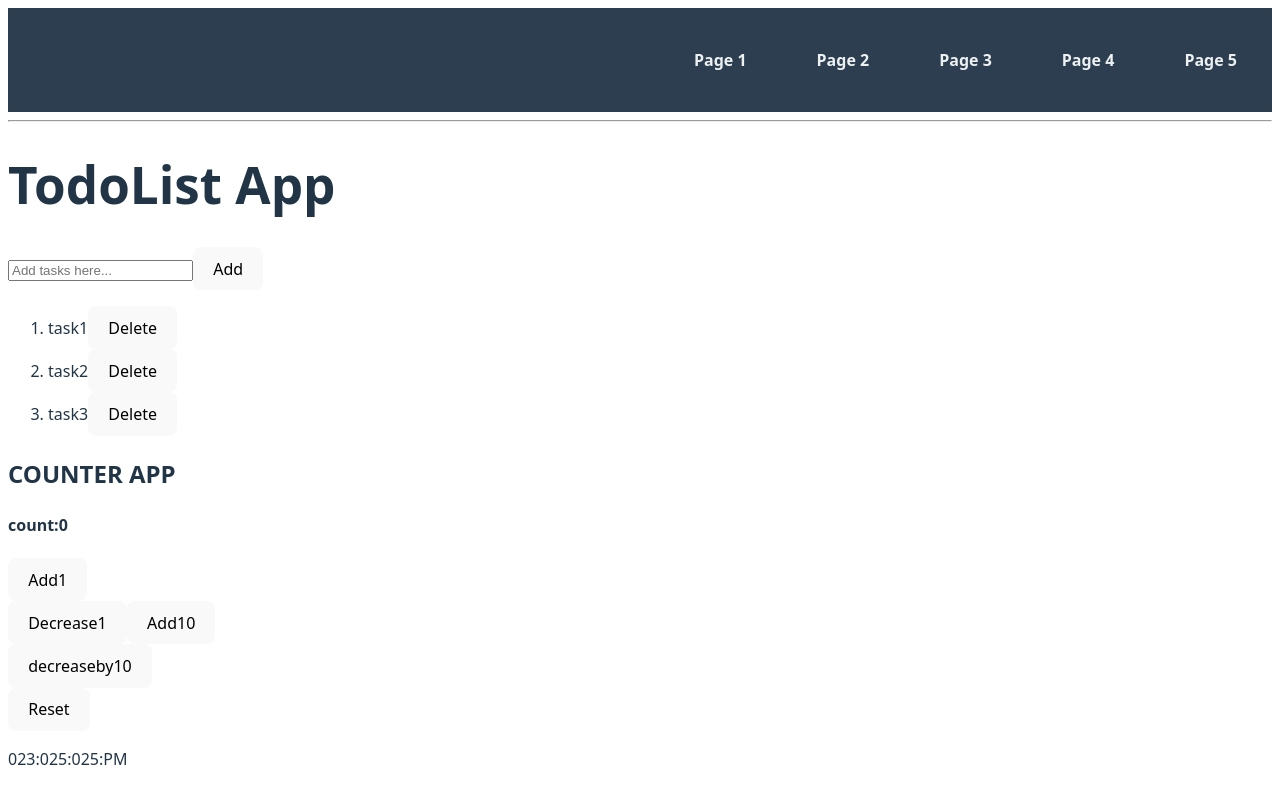
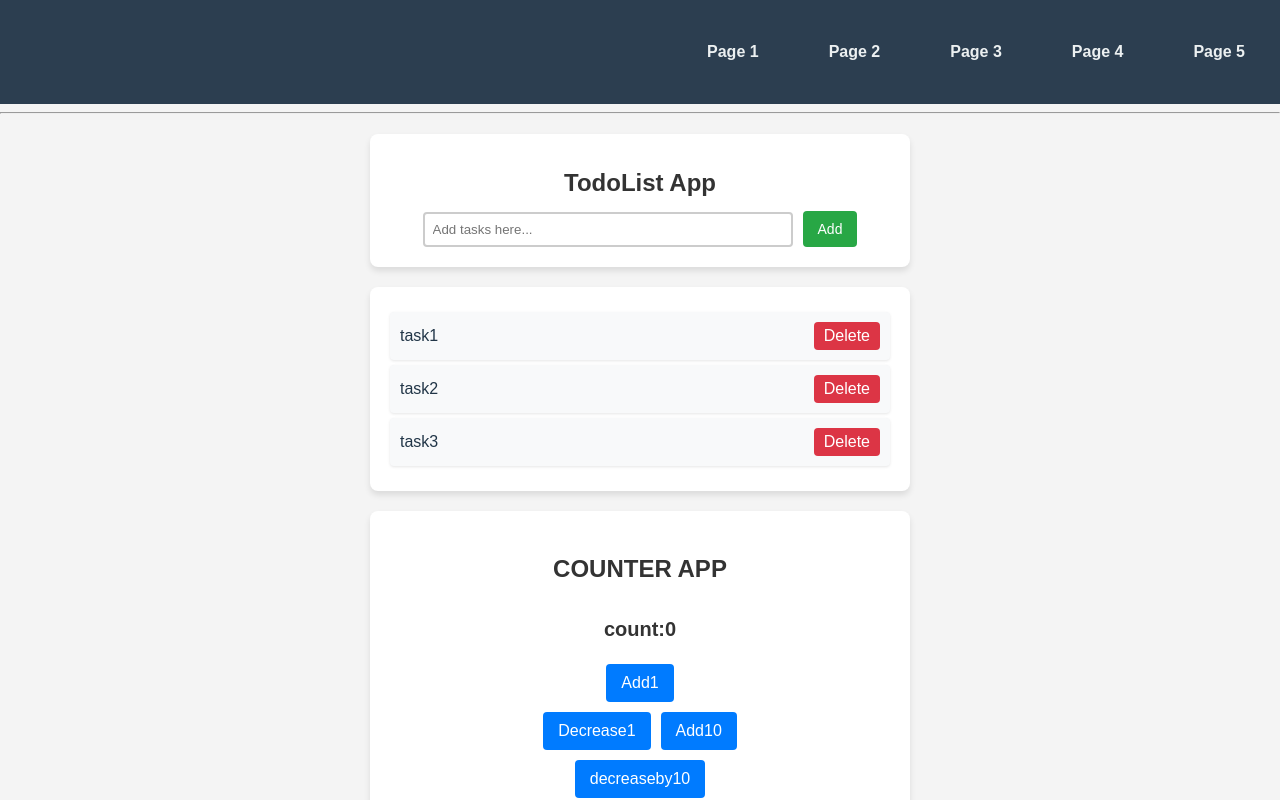
Before and after one commit to Elie-Dev250/React-exercise, a React (Vite) app: page / in a window 1280 px wide. Shown: the top 800 px of the page. Built offline with nearby package versions, Linux system fonts and the light colour scheme.

Commit message:
fetching data

```diff
--- a/src/Components/Layout.jsx
+++ b/src/Components/Layout.jsx
@@ -10,6 +10,7 @@ const Layout = () => {
         <Link to="/page3">Page 3</Link>
         <Link to="/page4">Page 4</Link>
         <Link to="/page5">Page 5</Link>
+
       </nav>
 
       <hr />
--- a/src/index.css
+++ b/src/index.css
@@ -152,7 +152,6 @@ button:focus-visible {
 
 
 
-/* index.css */
 
 .part1 {
   margin: 30px auto;
@@ -281,3 +280,263 @@ button:focus-visible {
   margin: 15px 0 5px;
   color: #666;
 }
+
+
+
+/* page 5 css foes here */
+
+
+
+.shop {
+  text-align: center;
+  padding: 20px;
+}
+
+h1 {
+  margin-bottom: 10px;
+}
+
+.picture {
+  display: grid;
+  grid-template-columns: repeat(auto-fill, minmax(200px, 1fr));
+  gap: 15px;
+  padding: 10px;
+}
+
+.im1 {
+  background-color: #f4f4f4;
+  border-radius: 8px;
+  padding: 10px;
+  text-align: center;
+  transition: transform 0.3s ease, box-shadow 0.3s ease;
+}
+
+.im1 img {
+  width: 100%;
+  height: auto;
+  border-radius: 8px;
+  transition: transform 0.3s ease;
+}
+
+.im1 p {
+  margin-top: 10px;
+  font-size: 14px;
+  color: #333;
+  transition: color 0.3s ease;
+}
+
+/* Hover effects */
+.im1:hover {
+  transform: scale(1.05);
+  box-shadow: 0 4px 12px rgba(0, 0, 0, 0.1);
+}
+
+.im1:hover img {
+  transform: scale(1.05);
+}
+
+.im1:hover p {
+  color: #007bff;
+}
+
+
+
+
+/* css for page1 */
+
+
+
+
+
+/* General styling */
+body {
+  font-family: Arial, sans-serif;
+  margin: 0;
+  padding: 0;
+  background-color: #f4f4f4;
+}
+
+/* TodoList App */
+.task5 {
+  background-color: #fff;
+  padding: 20px;
+  margin: 20px auto;
+  width: 80%;
+  max-width: 500px;
+  border-radius: 8px;
+  box-shadow: 0 4px 6px rgba(0, 0, 0, 0.1);
+  text-align: center;
+}
+
+.task5 h1 {
+  color: #333;
+  font-size: 24px;
+  margin-bottom: 15px;
+}
+
+.task5 input {
+  width: 70%;
+  padding: 8px;
+  margin-right: 10px;
+  border: 2px solid #ccc;
+  border-radius: 4px;
+}
+
+.task5 .add-button {
+  padding: 10px 15px;
+  border: none;
+  background-color: #28a745;
+  color: white;
+  font-size: 14px;
+  cursor: pointer;
+  border-radius: 4px;
+}
+
+.task5 .add-button:hover {
+  background-color: #218838;
+}
+
+.task5 ol {
+  list-style-type: none;
+  padding: 0;
+}
+
+.task5 li {
+  display: flex;
+  justify-content: space-between;
+  align-items: center;
+  background-color: #f8f9fa;
+  margin: 5px 0;
+  padding: 10px;
+  border-radius: 4px;
+  box-shadow: 0 1px 3px rgba(0, 0, 0, 0.1);
+}
+
+.task5 .delete {
+  background-color: #dc3545;
+  color: white;
+  border: none;
+  padding: 5px 10px;
+  border-radius: 4px;
+  cursor: pointer;
+}
+
+.task5 .delete:hover {
+  background-color: #c82333;
+}
+
+/* Counter App */
+.but {
+  text-align: center;
+  margin-top: 40px;
+  background-color: #fff;
+  padding: 20px;
+  border-radius: 8px;
+  box-shadow: 0 4px 6px rgba(0, 0, 0, 0.1);
+  width: 80%;
+  max-width: 500px;
+  margin: 20px auto;
+}
+
+.but h2 {
+  font-size: 24px;
+  color: #333;
+}
+
+.but h4 {
+  font-size: 20px;
+  margin-bottom: 15px;
+  color: #333;
+}
+
+.but button {
+  padding: 10px 15px;
+  border: none;
+  background-color: #007bff;
+  color: white;
+  font-size: 16px;
+  cursor: pointer;
+  border-radius: 4px;
+  margin: 5px;
+}
+
+.but button:hover {
+  background-color: #0056b3;
+}
+
+.but button:active {
+  background-color: #003f7d;
+}
+
+/* Timer */
+.timers {
+  text-align: center;
+  font-size: 20px;
+  margin-top: 20px;
+  color: #333;
+}
+
+
+/* page3 fething  css */
+
+
+
+
+.post-list {
+  display: flex;
+  flex-direction: column;
+  gap: 20px;
+  padding: 20px;
+  max-width: 800px;
+  margin: 0 auto;
+  background-color: #f9f9f9;
+  border-radius: 10px;
+}
+
+
+.post-item {
+  background-color: white;
+  border: 1px solid #ddd;
+  border-radius: 8px;
+  padding: 15px;
+  box-shadow: 0 4px 8px rgba(0, 0, 0, 0.1);
+  transition: transform 0.3s ease, box-shadow 0.3s ease;
+}
+
+
+.post-item h3 {
+  font-size: 22px;
+  font-weight: bold;
+  margin: 0;
+  color: #333;
+}
+
+
+.post-item p {
+  font-size: 16px;
+  line-height: 1.5;
+  color: #555;
+  margin-top: 10px;
+}
+
+
+.post-item:hover {
+  transform: translateY(-5px);
+  box-shadow: 0 8px 16px rgba(0, 0, 0, 0.1);
+}
+
+
+.loading {
+  text-align: center;
+  font-size: 20px;
+  font-weight: bold;
+  color: #007bff;
+}
+
+
+.error {
+  text-align: center;
+  font-size: 20px;
+  font-weight: bold;
+  color: red;
+}
--- a/src/main.jsx
+++ b/src/main.jsx
@@ -4,11 +4,12 @@ import { BrowserRouter, Routes, Route } from 'react-router-dom';
 
 
 import Layout from './Components/Layout';
-import Page1 from './Pages/Page1';
+import Page1 from './pages/Page1';
 import Page2 from './pages/Page2';
 import Page3 from './pages/Page3';
 import Page4 from './pages/Page4';
 import Page5 from './pages/Page5';
+import Fetching from './pages/Fetching';
 
 ReactDOM.createRoot(document.getElementById('root')).render(
   <React.StrictMode>
@@ -22,6 +23,7 @@ ReactDOM.createRoot(document.getElementById('root')).render(
           <Route path="/page3" element={<Page3 />} />
           <Route path="/page4" element={<Page4 />} />
           <Route path="/page5" element={<Page5 />} />
+          <Route path="/fetch" element={<Fetching />} />
         </Route>
       </Routes>
     </BrowserRouter>
--- /dev/null
+++ b/src/pages/Fetching.jsx
@@ -0,0 +1,57 @@
+import React from 'react'
+import { useState,useEffect } from 'react'
+function Fetching() {
+    const [posts,setPosts]=useState([])
+    const[loading,setLoading]=useState(true)
+    const [error,setError]=useState(null)
+
+    useEffect(()=>{
+        const fetchPosts=async()=>{
+            try{
+                const response=await fetch('https://jsonplaceholder.typicode.com/users');
+                if(!response.ok){
+                    throw new Error("failed")
+                }
+                const posts= await response.json()
+            setPosts(posts)
+            }
+            catch(error){
+                setError(error.message)
+            }
+            finally{
+                setLoading(false)
+            }
+
+
+        }
+
+        fetchPosts()
+
+    },[])
+
+    if (loading) {
+        return <div>Loading data...</div>;
+      }
+
+      if (error) {
+        return <div>Error: {error}</div>;
+      }
+      console.log(posts)
+  return (
+    <div>
+    <h1>Posts</h1>
+    <div className="post-list">
+      {posts.map((posts) => (
+        <div key={posts.id} className="post-item">
+          <h3>{posts.name}</h3>
+          <p>{posts.email}</p>
+          <p>{posts.username}</p>
+
+        </div>
+      ))}
+    </div>
+  </div>
+  )
+}
+
+export default Fetching
--- a/src/pages/Page1.jsx
+++ b/src/pages/Page1.jsx
@@ -106,6 +106,10 @@ console.log("count changed ",count)
 <p>{formatTimer()}</p>
       </div>
 
+      <Link to="/fetch">
+          <button type="button">Gotofetch api</button>
+        </Link>
+
     </>
   );
 }
--- a/src/pages/Page2.jsx
+++ b/src/pages/Page2.jsx
@@ -45,6 +45,9 @@ function Page2() {
             <button onClick={()=>handleinput("3")}>3</button>
             <button onClick={()=>handleinput("0")}>0</button>
         </div>
+        <Link to="/page5">
+          <button type="button">Go to shop</button>
+        </Link>
       </div>
     </div>
   )
```
